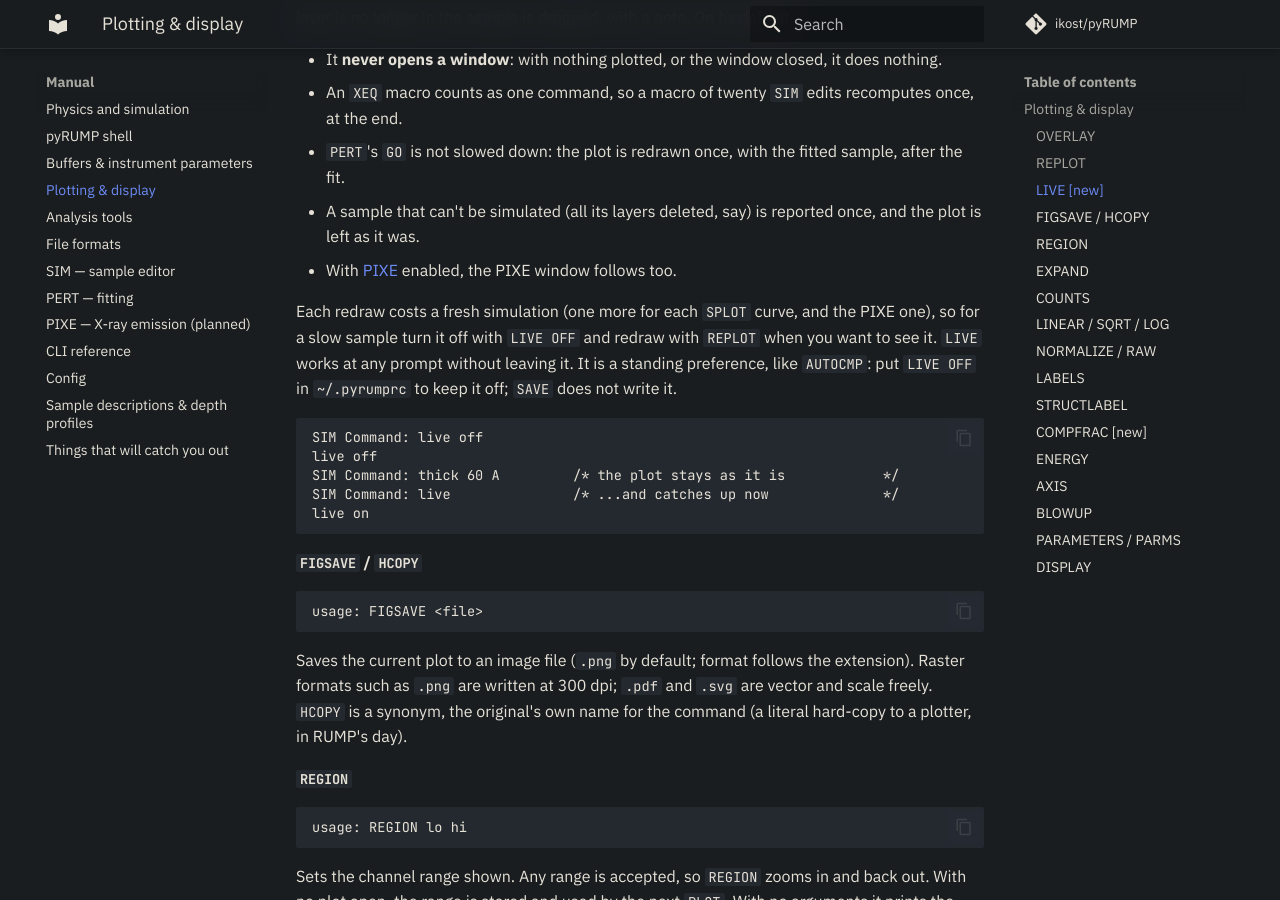
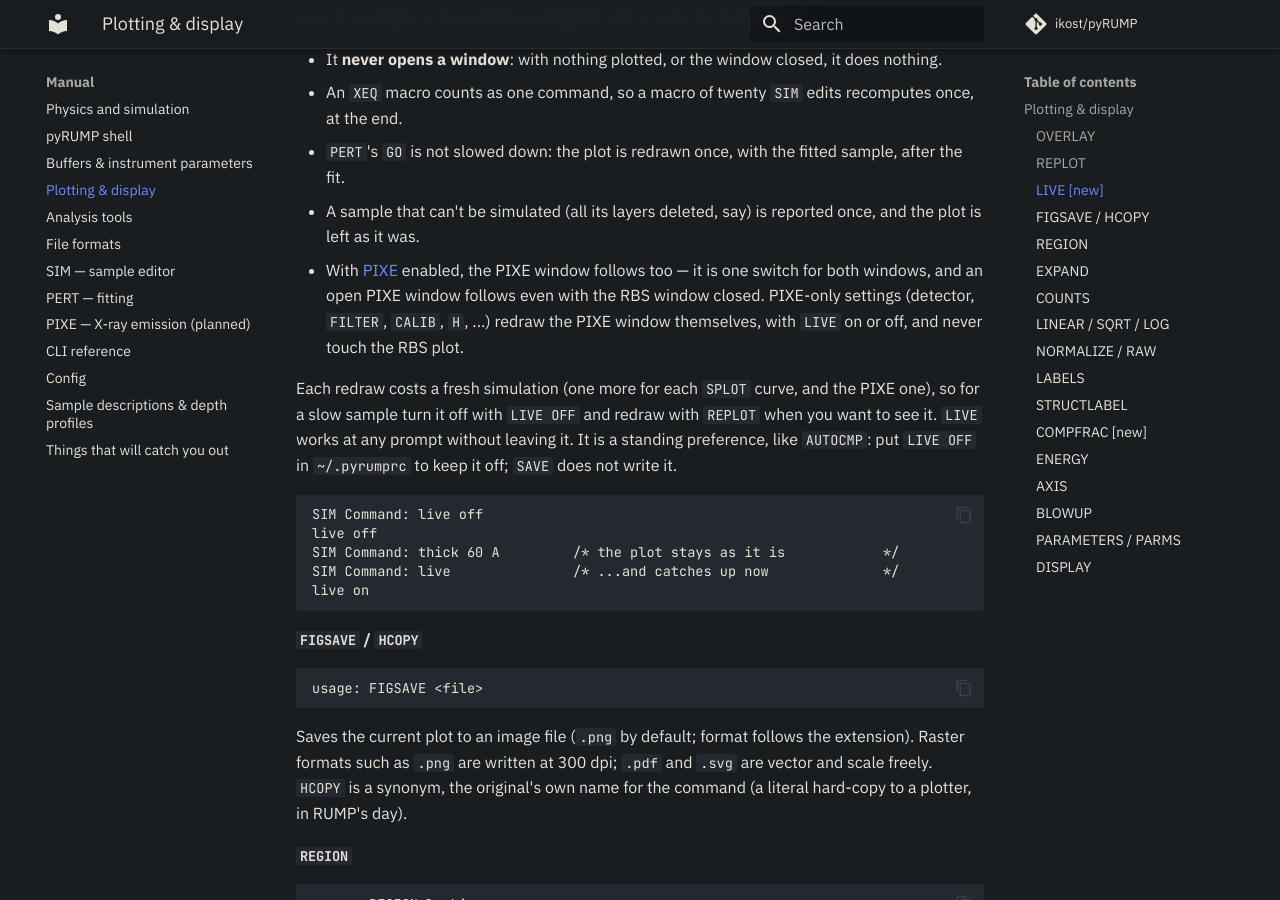
Before and after one commit to ikost/pyRUMP, an MkDocs documentation site: the page built from docs/manual/plotting.md, in a window 1280 px wide and 900 px high, scrolled down 897 px. Built offline with MkDocs 1.6.1 and Material for MkDocs 9.7.7, drawn with Linux system fonts in a browser that asks for light colours; comment, search, counter and statistics services are not loaded.

Commit message:
LIVE: say it drives both the RBS and the PIXE window
The one-line help only said "the simulation", leaving it unclear whether
PIXE followed. Spell out that it is one switch for both windows, that the
PIXE window follows even with the RBS window closed, and that PIXE-only
settings redraw the PIXE window regardless of LIVE.

Co-Authored-By: Claude Opus 5.5 <noreply@anthropic.com>

```diff
--- a/docs/manual/plotting.md
+++ b/docs/manual/plotting.md
@@ -45,7 +45,11 @@ with a note. On by default.
   fitted sample, after the fit.
 * A sample that can't be simulated (all its layers deleted, say) is
   reported once, and the plot is left as it was.
-* With [PIXE](pixe.md) enabled, the PIXE window follows too.
+* With [PIXE](pixe.md) enabled, the PIXE window follows too — it is one
+  switch for both windows, and an open PIXE window follows even with the
+  RBS window closed. PIXE-only settings (detector, `FILTER`, `CALIB`, `H`,
+  ...) redraw the PIXE window themselves, with `LIVE` on or off, and never
+  touch the RBS plot.
 
 Each redraw costs a fresh simulation (one more for each `SPLOT` curve, and
 the PIXE one), so for a slow sample turn it off with `LIVE OFF` and redraw
```
Also changed, not shown: 1 other file.
